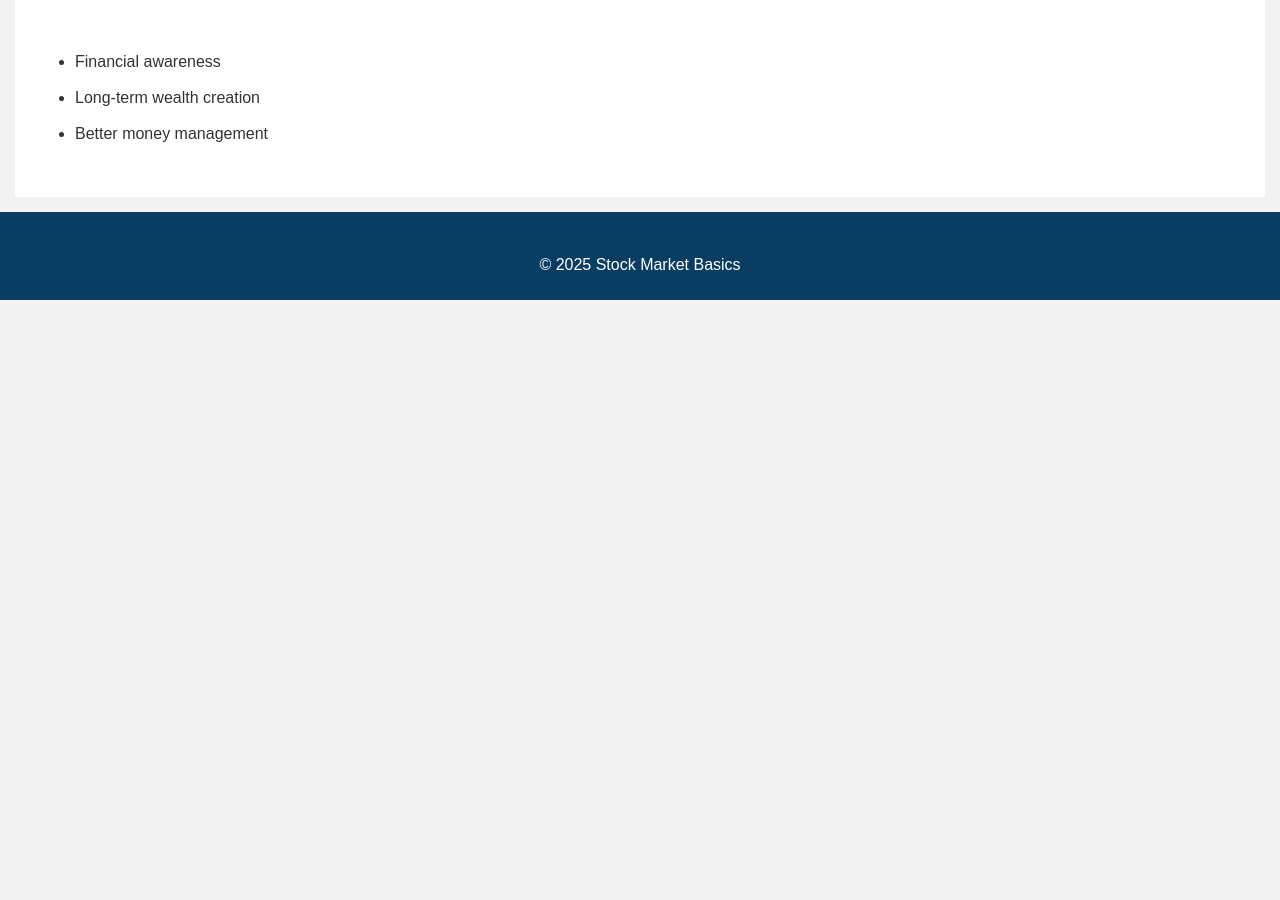
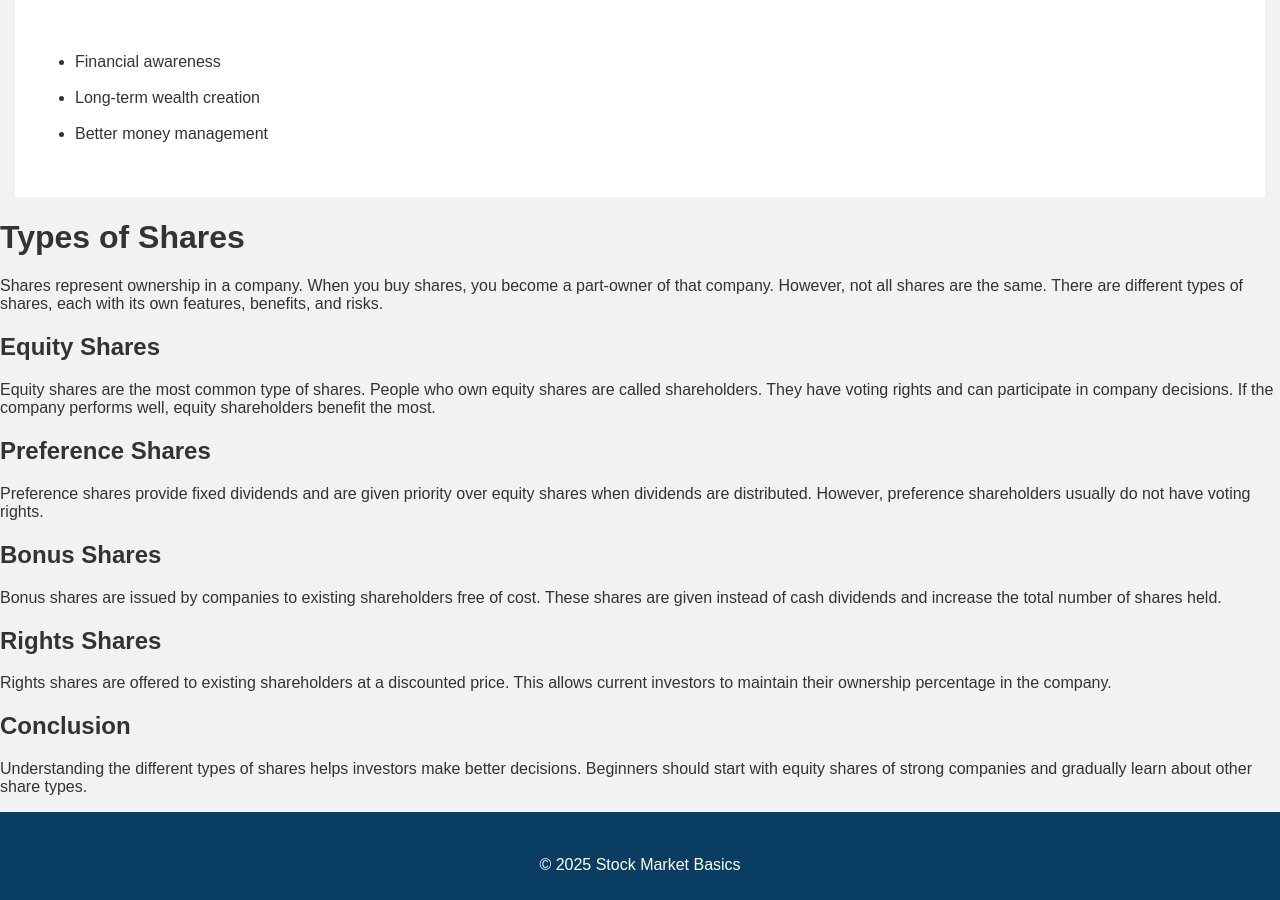
Before and after one commit to tanayrane59-commits/tanayrane59.github.io, a plain HTML site: page index.html in a window 1280 px wide. Shown: the part 637-1537 px from the top of the page. Before the commit the page ends 937 px from the top, so only its background shows below. Drawn offline with Linux system fonts and the light colour scheme.

Commit message:
Update index.html

```diff
--- a/index.html
+++ b/index.html
@@ -39,6 +39,59 @@
     <li>Better money management</li>
   </ul>
 </section>
+  <!DOCTYPE html>
+<html lang="en">
+<head>
+<meta charset="UTF-8">
+<title>Types of Shares Explained for Beginners</title>
+<link rel="stylesheet" href="style.css">
+</head>
+<body>
+
+<h1>Types of Shares</h1>
+
+<p>
+Shares represent ownership in a company. When you buy shares, you become a part-owner
+of that company. However, not all shares are the same. There are different types of
+shares, each with its own features, benefits, and risks.
+</p>
+
+<h2>Equity Shares</h2>
+<p>
+Equity shares are the most common type of shares. People who own equity shares are
+called shareholders. They have voting rights and can participate in company decisions.
+If the company performs well, equity shareholders benefit the most.
+</p>
+
+<h2>Preference Shares</h2>
+<p>
+Preference shares provide fixed dividends and are given priority over equity shares
+when dividends are distributed. However, preference shareholders usually do not have
+voting rights.
+</p>
+
+<h2>Bonus Shares</h2>
+<p>
+Bonus shares are issued by companies to existing shareholders free of cost. These
+shares are given instead of cash dividends and increase the total number of shares held.
+</p>
+
+<h2>Rights Shares</h2>
+<p>
+Rights shares are offered to existing shareholders at a discounted price. This allows
+current investors to maintain their ownership percentage in the company.
+</p>
+
+<h2>Conclusion</h2>
+<p>
+Understanding the different types of shares helps investors make better decisions.
+Beginners should start with equity shares of strong companies and gradually learn
+about other share types.
+</p>
+
+</body>
+</html>
+
 
 <footer>
   <p>© 2025 Stock Market Basics</p>
```
